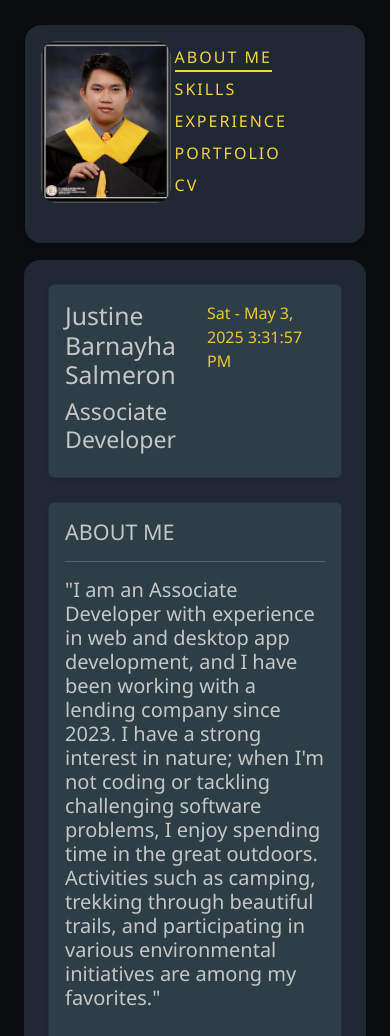
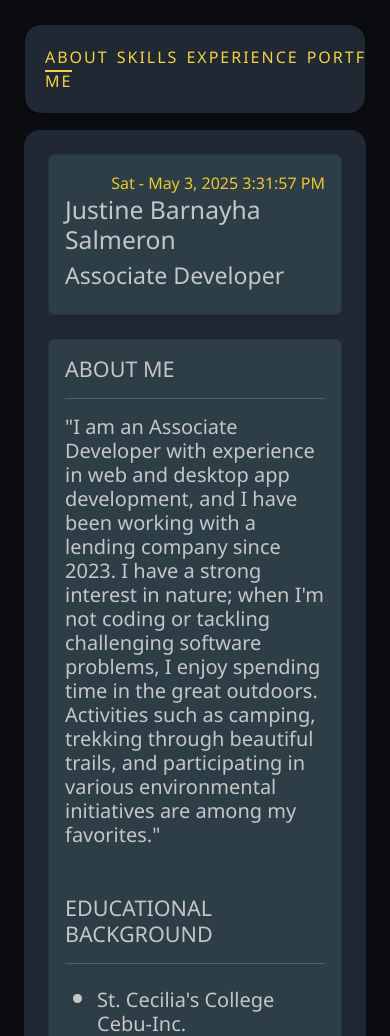
Before and after one commit to justine321/profile, a PHP site: page / in a window 390 px wide. Shown: the top 1036 px of the page. Run offline with PHP 8.4, Linux system fonts and the light colour scheme.

Commit message:
portfolio update

```diff
--- a/assets/css/style.css
+++ b/assets/css/style.css
@@ -99,7 +99,8 @@ outline: 1px solid slategrey;
     font-family: 'Righteous', sans-serif;
     color: rgba(255,255,255,0.98);
     text-transform: uppercase;
-    font-size: 1.5rem;
+    font-size: 20px;
+    padding: 10px;
   }
 
   .portofio-wrapper p {
@@ -293,6 +294,10 @@ a.work{
     width: auto;
 }
 
+
+.hamburger-icon{
+  display: none;
+}
 @media (max-width: 600px ){
 
 
@@ -300,6 +305,7 @@ a.work{
     .js-sidebar{
         width: 100%;
         padding-bottom: 1rem;
+        overflow: auto;
     }
     .js-sidebar-body{
         display: flex;
@@ -307,5 +313,28 @@ a.work{
 
     .js-side-bar-child{
         height: unset;
+        overflow-x: auto;
     }
+
+    .profile-content{
+      flex-direction: column;
+    }
+
+    .profile-name{
+      order: 2;
+    }
+
+    .js-profile-img{
+      display: none;
+    }
+
+    .profile-nav-ul{
+      display: flex;
+      justify-content: space-between;
+    }
+    .profile-nav-ul li{
+      width: fit-content;
+    }
+
+
 }
--- a/index.html
+++ b/index.html
@@ -16,8 +16,8 @@
                 <div class="card rounded-4 bg-transparent shadow-sm js-side-bar-child">
                     <div class="card-body js-sidebar-body bg-transparent rounded-4">
                         <img src="assets/img/me_graduate.JPG" id="js-profile-img" alt="Profile Pic" class="rounded-4 mb-4 js-profile-img">
-                        <nav>
-                            <ul>
+                        <nav class="profile-nav-bar">
+                            <ul class="profile-nav-ul">
                                 <li class="p-1"><a id="about-me-item" href="#" data-target="about-me">About Me</a></li>
                                 <li class="p-1"><a id="skills-item" href="#" data-target="skills">Skills</a></li>
                                 <li class="p-1"><a id="experience-item" href="#" data-target="experience">Experience</a></li>
@@ -25,6 +25,7 @@
                                 <li class="p-1"><a  id="cv-item" href="#" data-target="cv">CV</a></li>
                             </ul>
                         </nav>
+
                     </div>
                 </div>
             </div>
@@ -34,12 +35,12 @@
                     <div class="card-body  mb-4">
                         <div class="card shadow-sm js-content">
                             <div class="card-body ">
-                                <div class="row">
-                                    <div class="col col-md-8 col-sm-8 col-xl-8">
+                                <div class="row  profile-content">
+                                    <div class="col col-md-8 col-sm-8 col-xl-8 profile-name">
                                         <h2 class="">Justine Barnayha Salmeron</h2>
                                         <h3 class="">Associate Developer</h3>
                                     </div>
-                                    <div class="col col-md-4 col-sm-4 col-xl-4">
+                                    <div class="col col-md-4 col-sm-12 col-xl-4 clock-time">
                                         <div class="float-end" id="realtime-hours" style="color: #edc631;"></div>
                                     </div>
                                 </div>
@@ -377,7 +378,7 @@
                                         <div class="portfolio-container">
                                             <div class="portfolio-wrapper">
                                                 <div class="project-image" style="background-image: url('assets/img/lemenda-nivel-logo.jpg');"> </div>
-                                                <h1 class="project-title">Lemenda - Nivel Project 2</h1>
+                                                <h1 class="project-title">Lemenda Project 2</h1>
                                                 <p class="d-none">Lorem ipsum dolor sit amet, <br/>consectetur adipiscing elit.</p>
                                              </div>
                                              <div>
@@ -436,7 +437,7 @@
                                         <div class="portfolio-container">
                                             <div class="portfolio-wrapper">
                                                 <div class="project-image" style="background-image: url('assets/img/ntouch-logo.png');"> </div>
-                                                <h1 class="project-title">Internet Services</h1>
+                                                <h1 class="project-title">ntouch services</h1>
                                                 <p class="d-none">Lorem ipsum dolor sit amet, <br/>consectetur adipiscing elit.</p>
                                              </div>
                                              <div>
```
